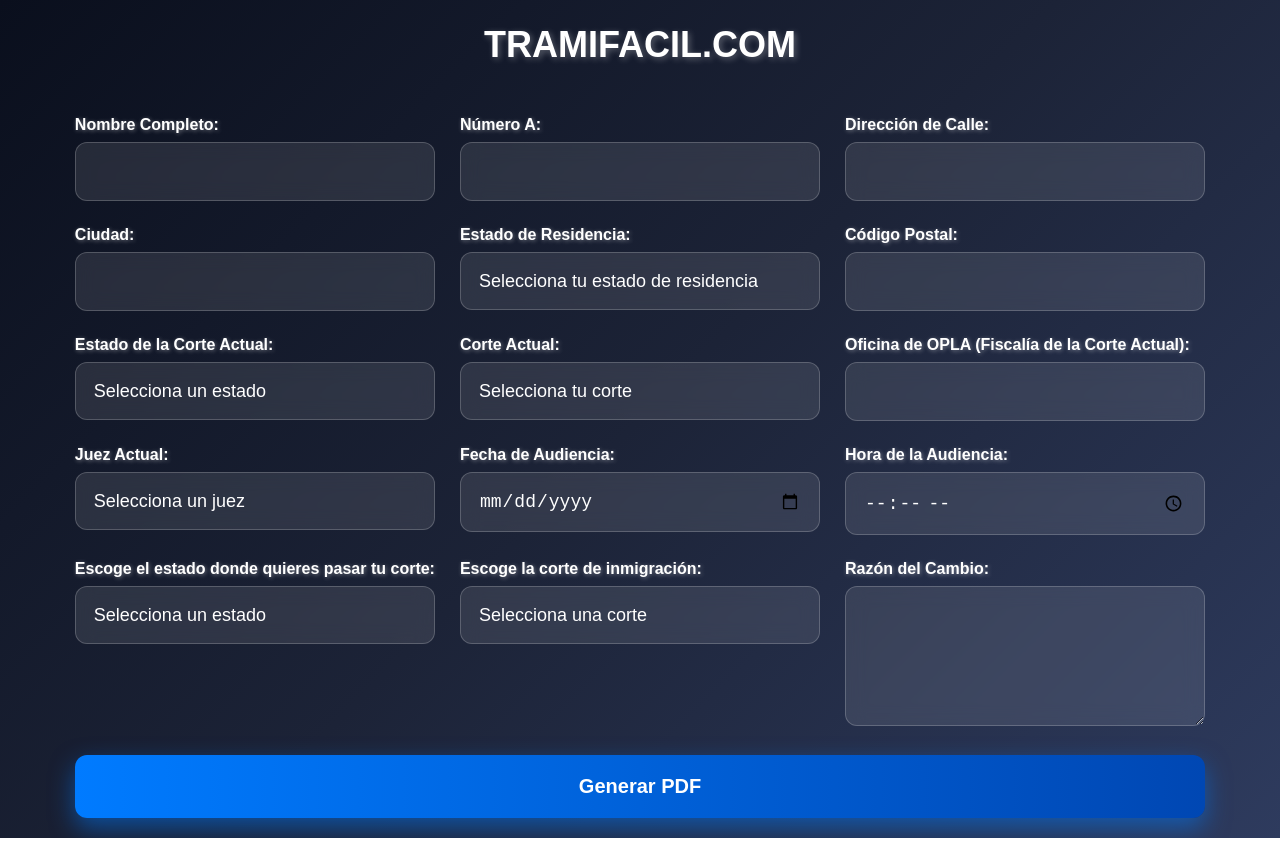
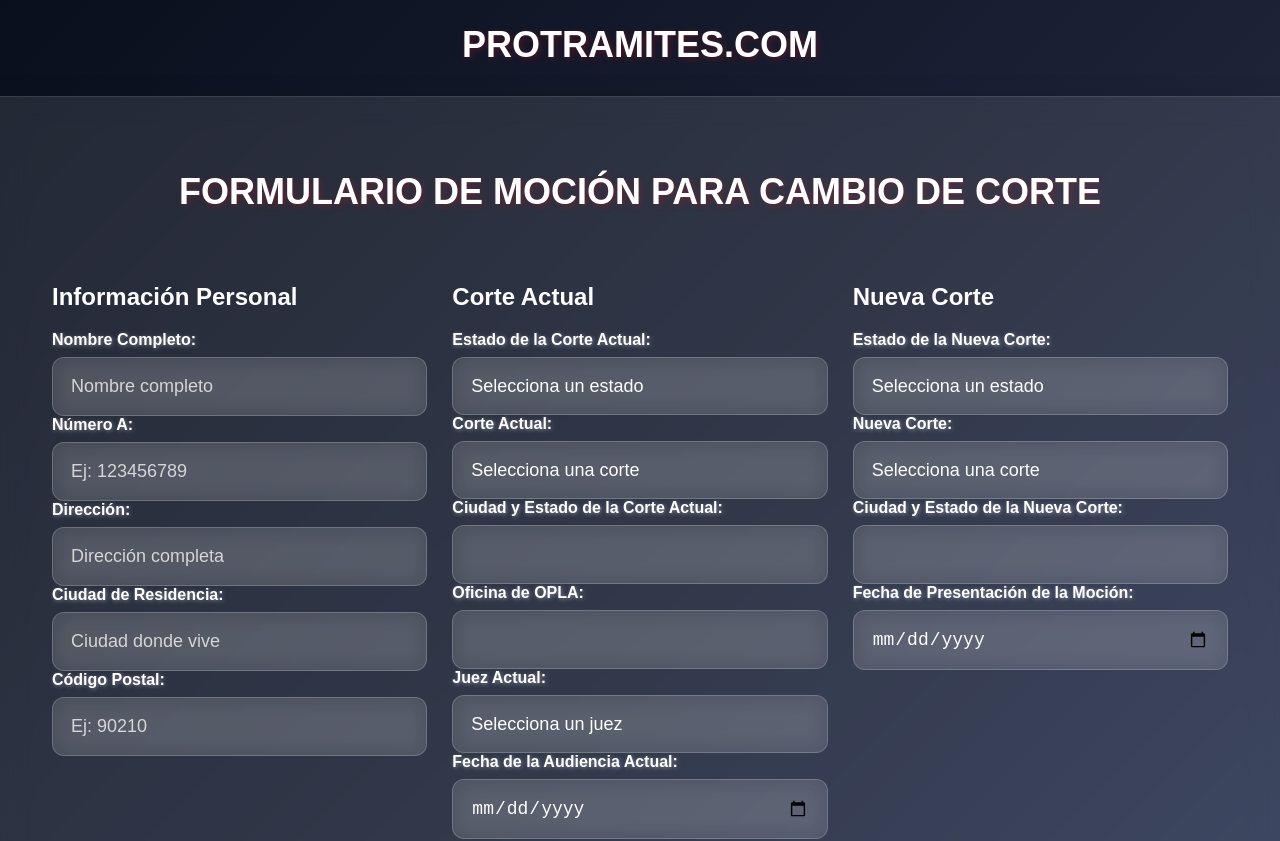
Before and after one commit to sergiopin22/Automatizar-Cambio-Corte, a React (Create React App) app: page / in a window 1280 px wide. Shown: the top 841 px of the page. Built offline with nearby package versions, Linux system fonts and the light colour scheme.

Commit message:
subiendo los campos requeridos faltantes para la mocion

```diff
--- a/src/App.js
+++ b/src/App.js
@@ -5,7 +5,7 @@
 function App() {
   return (
     <div>
-      <h1>TRAMIFACIL.COM</h1>
+      <h1>PROTRAMITES.COM</h1>
       <MotionForm />
     </div>
   );
--- a/src/MotionForm.jsx
+++ b/src/MotionForm.jsx
@@ -1,26 +1,34 @@
-import React, { useState } from 'react';
+import React, { useState, useEffect } from 'react';
 import courtsData from './data/courts.json';
 
 function MotionForm() {
   const [formData, setFormData] = useState({
+    // Información Personal (5 campos)
     name: '',
     aNumber: '',
     streetAddress: '',
     city: '',
-    residenceState: '', // Nuevo campo: Estado de Residencia
     postalCode: '',
+
+    // Corte Actual (6 campos)
     currentCourtState: '',
     currentCourt: '',
+    cityStateCurrentCourt: '',
     oplaOffice: '',
     judgeName: '',
+    hearingDate: '',
+
+    // Nueva Corte (4 campos)
+    newCourtState: '',
+    newCourt: '',
+    cityStateFutureCourt: '',
+    motionDate: '',
+
+    // Información Adicional (5 campos)
+    hearingTime: '',
     reason: '',
-    hearingDate: '',
-    hearingTime: '', // Nuevo campo: Hora de la Audiencia
-    motionDate: '',
     submissionDate: '',
     deliveryMethod: '',
-    newCourtState: '',
-    newCourt: '',
   });
 
   const handleChange = (e) => {
@@ -35,26 +43,64 @@
     return stateData ? stateData.courts : [];
   };
 
-  const getOplaOfficeByCourt = (courtName) => {
-    const stateData = courtsData.find((item) => item.state === formData.currentCourtState);
+  // Función para obtener la ciudad y estado de una corte
+  const getCityStateInfoByCourt = (state, courtName) => {
+    const stateData = courtsData.find((item) => item.state === state);
+    const court = stateData?.courts.find((c) => c.name === courtName);
+    return court ? `${court.city}, ${stateData.state}` : '';
+  };
+
+  const getOplaOfficeByCourt = (state, courtName) => {
+    const stateData = courtsData.find((item) => item.state === state);
     const court = stateData?.courts.find((c) => c.name === courtName);
     return court ? court.oplaOffice : '';
   };
 
-  const getJudgesByCourt = (courtName) => {
-    const stateData = courtsData.find((item) => item.state === formData.currentCourtState);
+  const getJudgesByCourt = (state, courtName) => {
+    const stateData = courtsData.find((item) => item.state === state);
     const court = stateData?.courts.find((c) => c.name === courtName);
     return court ? court.judges : [];
   };
 
+  // Efecto para actualizar la información cuando cambia el estado de la corte actual
+  useEffect(() => {
+    if (formData.currentCourtState && formData.currentCourt) {
+      setFormData(prev => ({
+        ...prev,
+        cityStateCurrentCourt: getCityStateInfoByCourt(prev.currentCourtState, prev.currentCourt),
+        oplaOffice: getOplaOfficeByCourt(prev.currentCourtState, prev.currentCourt)
+      }));
+    }
+  }, [formData.currentCourtState, formData.currentCourt]);
+
+  // Efecto para actualizar la información cuando cambia el estado de la nueva corte
+  useEffect(() => {
+    if (formData.newCourtState && formData.newCourt) {
+      setFormData(prev => ({
+        ...prev,
+        cityStateFutureCourt: getCityStateInfoByCourt(prev.newCourtState, prev.newCourt)
+      }));
+    }
+  }, [formData.newCourtState, formData.newCourt]);
+
   const handleCurrentCourtChange = (e) => {
     const selectedCourt = e.target.value;
-    setFormData({
-      ...formData,
+    setFormData(prev => ({
+      ...prev,
       currentCourt: selectedCourt,
-      oplaOffice: getOplaOfficeByCourt(selectedCourt),
+      cityStateCurrentCourt: getCityStateInfoByCourt(prev.currentCourtState, selectedCourt),
+      oplaOffice: getOplaOfficeByCourt(prev.currentCourtState, selectedCourt),
       judgeName: '', // Se limpia el juez al cambiar la corte
-    });
+    }));
+  };
+
+  const handleNewCourtChange = (e) => {
+    const selectedCourt = e.target.value;
+    setFormData(prev => ({
+      ...prev,
+      newCourt: selectedCourt,
+      cityStateFutureCourt: getCityStateInfoByCourt(prev.newCourtState, selectedCourt)
+    }));
   };
 
   const handleSubmit = async (e) => {
@@ -82,42 +128,97 @@
     }
   };
 
+  // Establecer la fecha actual como valor predeterminado para submissionDate
+  useEffect(() => {
+    const today = new Date().toISOString().split('T')[0];
+    setFormData(prev => ({
+      ...prev,
+      submissionDate: today
+    }));
+  }, []);
+
   return (
+    <div className="container">
+      <h1>FORMULARIO DE MOCIÓN PARA CAMBIO DE CORTE</h1>
+
       <form onSubmit={handleSubmit}>
-      <div>
+        {/* Sección: Información Personal */}
+        <div className="form-section">
+          <h2>Información Personal</h2>
+
+          <div className="form-field">
             <label>Nombre Completo:</label>
-        <input type="text" name="name" value={formData.name} onChange={handleChange} required />
+            <input
+              type="text"
+              name="name"
+              value={formData.name}
+              onChange={handleChange}
+              required
+              placeholder="Nombre completo"
+            />
           </div>
-      <div>
+
+          <div className="form-field">
             <label>Número A:</label>
-        <input type="text" name="aNumber" value={formData.aNumber} onChange={handleChange} required />
+            <input
+              type="text"
+              name="aNumber"
+              value={formData.aNumber}
+              onChange={handleChange}
+              required
+              placeholder="Ej: 123456789"
+            />
           </div>
-      <div>
-        <label>Dirección de Calle:</label>
-        <input type="text" name="streetAddress" value={formData.streetAddress} onChange={handleChange} required />
+
+          <div className="form-field">
+            <label>Dirección:</label>
+            <input
+              type="text"
+              name="streetAddress"
+              value={formData.streetAddress}
+              onChange={handleChange}
+              required
+              placeholder="Dirección completa"
+            />
           </div>
-      <div>
-        <label>Ciudad:</label>
-        <input type="text" name="city" value={formData.city} onChange={handleChange} required />
+
+          <div className="form-field">
+            <label>Ciudad de Residencia:</label>
+            <input
+              type="text"
+              name="city"
+              value={formData.city}
+              onChange={handleChange}
+              required
+              placeholder="Ciudad donde vive"
+            />
           </div>
-      <div>
-        <label>Estado de Residencia:</label>
-        <select name="residenceState" value={formData.residenceState} onChange={handleChange} required>
-          <option value="">Selecciona tu estado de residencia</option>
-          {courtsData.map((courtData, index) => (
-            <option key={index} value={courtData.state}>
-              {courtData.state}
-            </option>
-          ))}
-        </select>
+
+          <div className="form-field">
+            <label>Código Postal:</label>
+            <input
+              type="text"
+              name="postalCode"
+              value={formData.postalCode}
+              onChange={handleChange}
+              required
+              placeholder="Ej: 90210"
+            />
           </div>
-      <div>
-        <label>Código Postal:</label>
-        <input type="text" name="postalCode" value={formData.postalCode} onChange={handleChange} required />
         </div>
-      <div>
+
+        {/* Sección: Corte Actual */}
+        <div className="form-section">
+          <h2>Corte Actual</h2>
+
+          <div className="form-field">
             <label>Estado de la Corte Actual:</label>
-        <select name="currentCourtState" value={formData.currentCourtState} onChange={handleChange} required>
+            <select
+              name="currentCourtState"
+              value={formData.currentCourtState}
+              onChange={handleChange}
+              required
+            >
               <option value="">Selecciona un estado</option>
               {courtsData.map((courtData, index) => (
                 <option key={index} value={courtData.state}>
@@ -127,10 +228,15 @@
             </select>
           </div>
 
-      <div>
+          <div className="form-field">
             <label>Corte Actual:</label>
-        <select name="currentCourt" value={formData.currentCourt} onChange={handleCurrentCourtChange} required>
-          <option value="">Selecciona tu corte</option>
+            <select
+              name="currentCourt"
+              value={formData.currentCourt}
+              onChange={handleCurrentCourtChange}
+              required
+            >
+              <option value="">Selecciona una corte</option>
               {getCourtsByState(formData.currentCourtState).map((court, index) => (
                 <option key={index} value={court.name}>
                   {court.name}
@@ -139,16 +245,38 @@
             </select>
           </div>
 
-      <div>
-        <label>Oficina de OPLA (Fiscalía de la Corte Actual):</label>
-        <input type="text" name="oplaOffice" value={formData.oplaOffice} readOnly />
+          <div className="form-field">
+            <label>Ciudad y Estado de la Corte Actual:</label>
+            <input
+              type="text"
+              name="cityStateCurrentCourt"
+              value={formData.cityStateCurrentCourt}
+              readOnly
+              className="readonly-field"
+            />
           </div>
 
-      <div>
+          <div className="form-field">
+            <label>Oficina de OPLA:</label>
+            <input
+              type="text"
+              name="oplaOffice"
+              value={formData.oplaOffice}
+              readOnly
+              className="readonly-field"
+            />
+          </div>
+
+          <div className="form-field">
             <label>Juez Actual:</label>
-        <select name="judgeName" value={formData.judgeName} onChange={handleChange} required>
+            <select
+              name="judgeName"
+              value={formData.judgeName}
+              onChange={handleChange}
+              required
+            >
               <option value="">Selecciona un juez</option>
-          {getJudgesByCourt(formData.currentCourt).map((judge, index) => (
+              {getJudgesByCourt(formData.currentCourtState, formData.currentCourt).map((judge, index) => (
                 <option key={index} value={judge}>
                   {judge}
                 </option>
@@ -156,19 +284,30 @@
             </select>
           </div>
 
-      <div>
-        <label>Fecha de Audiencia:</label>
-        <input type="date" name="hearingDate" value={formData.hearingDate} onChange={handleChange} required />
+          <div className="form-field">
+            <label>Fecha de la Audiencia Actual:</label>
+            <input
+              type="date"
+              name="hearingDate"
+              value={formData.hearingDate}
+              onChange={handleChange}
+              required
+            />
+          </div>
         </div>
 
-      <div>
-        <label>Hora de la Audiencia:</label>
-        <input type="time" name="hearingTime" value={formData.hearingTime} onChange={handleChange} required />
-      </div>
+        {/* Sección: Nueva Corte */}
+        <div className="form-section">
+          <h2>Nueva Corte</h2>
 
-      <div>
-        <label>Escoge el estado donde quieres pasar tu corte:</label>
-        <select name="newCourtState" value={formData.newCourtState} onChange={handleChange} required>
+          <div className="form-field">
+            <label>Estado de la Nueva Corte:</label>
+            <select
+              name="newCourtState"
+              value={formData.newCourtState}
+              onChange={handleChange}
+              required
+            >
               <option value="">Selecciona un estado</option>
               {courtsData.map((courtData, index) => (
                 <option key={index} value={courtData.state}>
@@ -178,9 +317,14 @@
             </select>
           </div>
 
-      <div>
-        <label>Escoge la corte de inmigración:</label>
-        <select name="newCourt" value={formData.newCourt} onChange={handleChange} required>
+          <div className="form-field">
+            <label>Nueva Corte:</label>
+            <select
+              name="newCourt"
+              value={formData.newCourt}
+              onChange={handleNewCourtChange}
+              required
+            >
               <option value="">Selecciona una corte</option>
               {getCourtsByState(formData.newCourtState).map((court, index) => (
                 <option key={index} value={court.name}>
@@ -190,12 +334,85 @@
             </select>
           </div>
 
-      <div>
+          <div className="form-field">
+            <label>Ciudad y Estado de la Nueva Corte:</label>
+            <input
+              type="text"
+              name="cityStateFutureCourt"
+              value={formData.cityStateFutureCourt}
+              readOnly
+              className="readonly-field"
+            />
+          </div>
+
+          <div className="form-field">
+            <label>Fecha de Presentación de la Moción:</label>
+            <input
+              type="date"
+              name="motionDate"
+              value={formData.motionDate}
+              onChange={handleChange}
+              required
+            />
+          </div>
+        </div>
+
+        {/* Sección: Información Adicional */}
+        <div className="form-section">
+          <h2>Información Adicional</h2>
+
+          <div className="form-field">
+            <label>Hora de la Audiencia:</label>
+            <input
+              type="time"
+              name="hearingTime"
+              value={formData.hearingTime}
+              onChange={handleChange}
+              required
+            />
+          </div>
+
+          <div className="form-field">
+            <label>Fecha de Envío:</label>
+            <input
+              type="date"
+              name="submissionDate"
+              value={formData.submissionDate}
+              onChange={handleChange}
+              required
+            />
+          </div>
+
+          <div className="form-field">
+            <label>Método de Entrega:</label>
+            <select
+              name="deliveryMethod"
+              value={formData.deliveryMethod}
+              onChange={handleChange}
+              required
+            >
+              <option value="">Selecciona un método</option>
+              <option value="Hand Delivery">Entrega en Mano</option>
+              <option value="Priority Mail">Correo Prioritario</option>
+              <option value="Priority Express">Correo Express</option>
+            </select>
+          </div>
+        </div>
+
+        <div className="form-field reason-field">
           <label>Razón del Cambio:</label>
-        <textarea name="reason" value={formData.reason} onChange={handleChange} required />
+          <textarea
+            name="reason"
+            value={formData.reason}
+            onChange={handleChange}
+            required
+            placeholder="Explica el motivo para solicitar el cambio de corte"
+          />
         </div>
+
         <button type="submit">Generar PDF</button>
       </form>
+    </div>
   );
 }
 
--- a/src/index.css
+++ b/src/index.css
@@ -32,7 +32,7 @@
   color: #ffffff;
   margin-bottom: 30px;
   text-transform: uppercase;
-  text-shadow: 2px 2px 6px rgba(255, 255, 255, 0.3);
+  text-shadow: 2px 2px 6px rgba(207, 21, 21, 0.3);
 }
 
 /* Estilos del formulario */
```
Also changed, not shown: src/data/courts.json (+63 -0 lines). Lines whose indentation alone changed are shown as unchanged.
